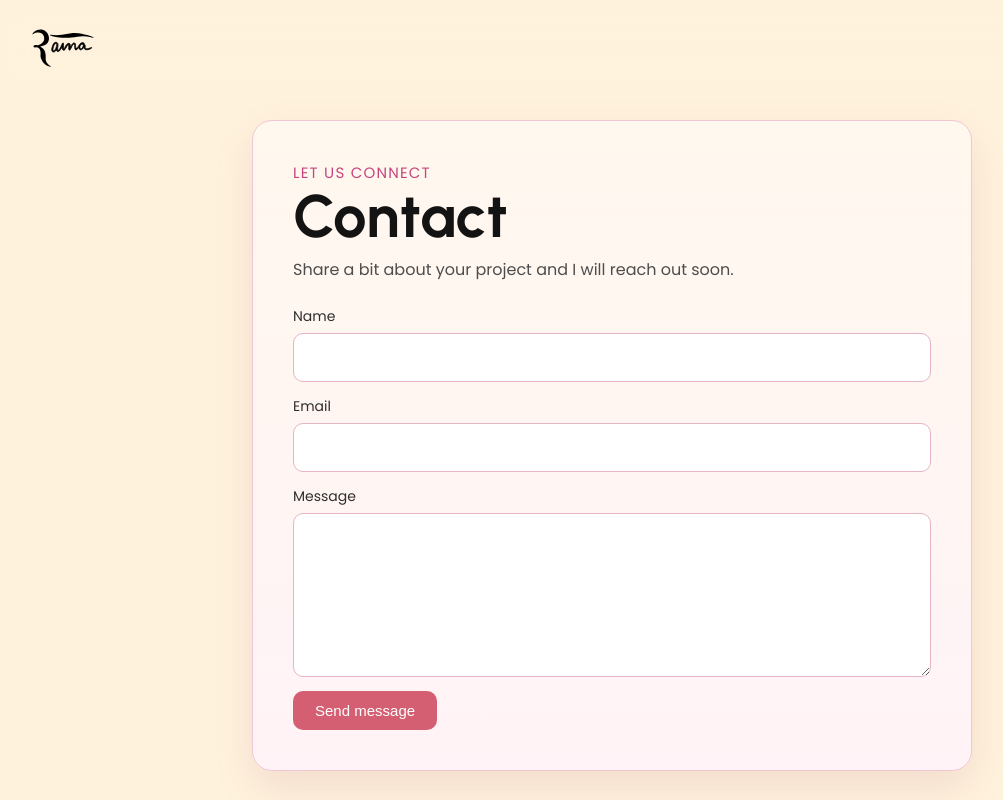
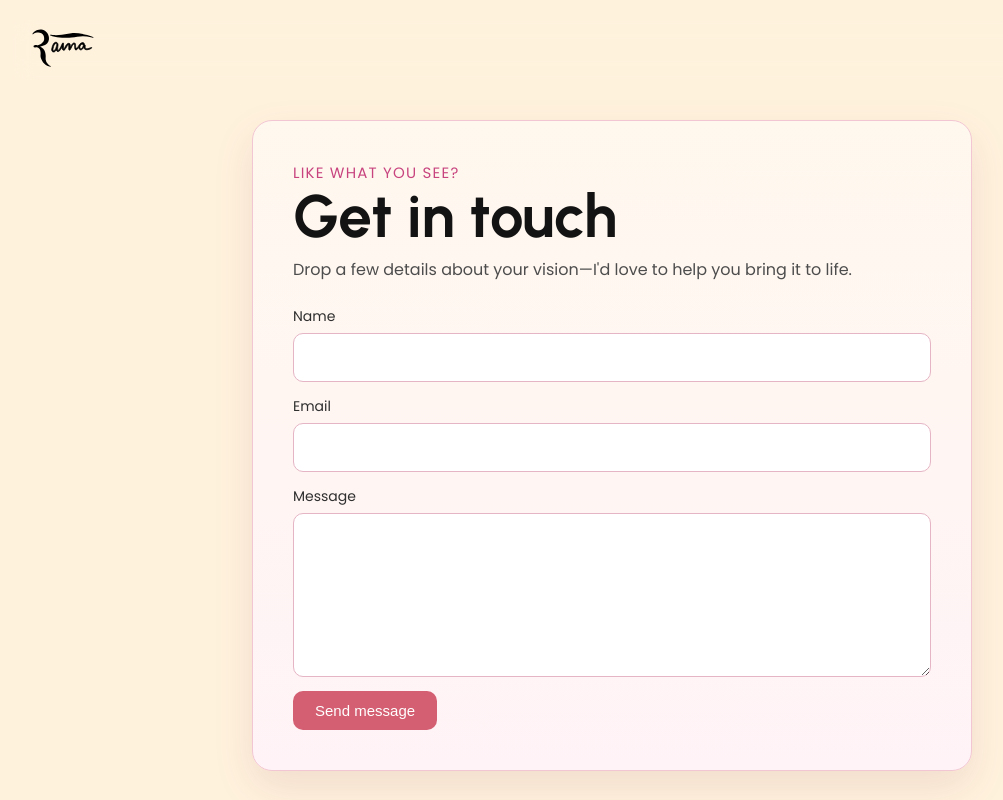
Before and after one commit to haneeshraj/raina-portfolio, a Next.js app: page /contact in a window 1280 px wide. Shown: the top 800 px of the page, without its empty margins (28-1031 px from the left). Built offline with nearby package versions, Linux system fonts and the light colour scheme.

Commit message:
contact form

```diff
--- a/src/app/contact/page.tsx
+++ b/src/app/contact/page.tsx
@@ -4,10 +4,10 @@ export default function ContactPage() {
   return (
     <section className={styles.contact}>
       <div className={styles.contact__card}>
-        <p className={styles.contact__eyebrow}>Let us connect</p>
-        <h1 className={styles.contact__title}>Contact</h1>
+        <p className={styles.contact__eyebrow}>Like what you see?</p>
+        <h1 className={styles.contact__title}>Get in touch</h1>
         <p className={styles.contact__subtitle}>
-          Share a bit about your project and I will reach out soon.
+          Drop a few details about your vision—I&apos;d love to help you bring it to life.
         </p>
 
         <form className={styles.form}>
--- a/src/components/Footer/Footer.tsx
+++ b/src/components/Footer/Footer.tsx
@@ -67,7 +67,7 @@ const Footer = () => {
           </a>
           <a
             className={styles.footer__infoLink}
-            href="https://www.linkedin.com/in/raina-motihar-a75672198"
+            href="https://www.linkedin.com/in/raina-motihar-675672198/"
             target="_blank"
             rel="noreferrer"
           >
```
